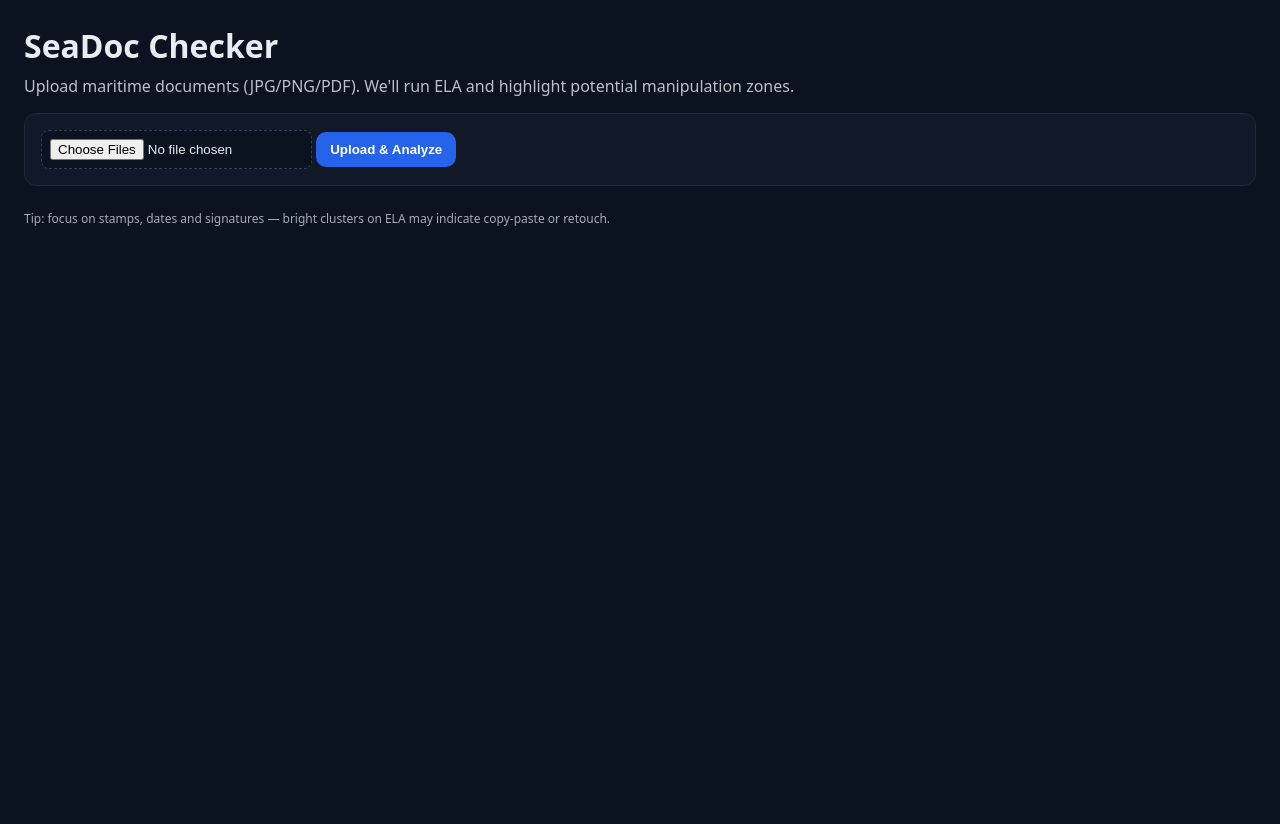
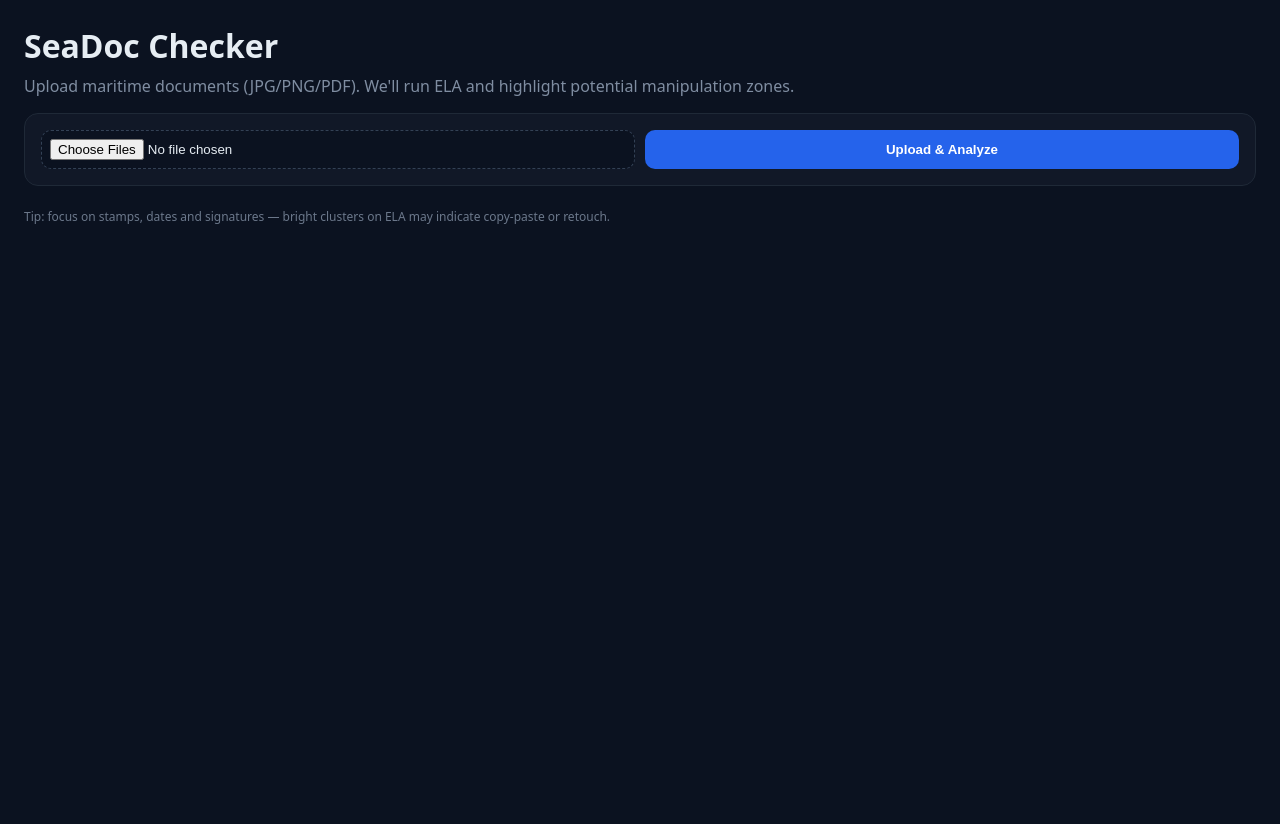
Before and after one commit to arsmars-cpu/checker_marine, a Flask app: page / in a window 1280 px wide. Before the commit the page ends 226 px from the top, so only its background shows below. Run offline with Flask 3, Linux system fonts and the light colour scheme.

Commit message:
index.html

```diff
--- a/templates/index.html
+++ b/templates/index.html
@@ -5,40 +5,90 @@
   <meta name="viewport" content="width=device-width, initial-scale=1"/>
   <title>SeaDoc Checker — Document Forensics</title>
   <style>
-    body{font-family:system-ui,-apple-system,Segoe UI,Roboto,Ubuntu,sans-serif; margin:24px; background:#0b1220; color:#e6edf3;}
-    h1{margin:0 0 8px 0;}
-    .sub{opacity:.8; margin-bottom:16px;}
-    .card{background:#111827; border:1px solid #1f2937; border-radius:12px; padding:16px; margin:12px 0;}
-    .grid{display:grid; grid-template-columns: repeat(auto-fill, minmax(280px,1fr)); gap:12px;}
-    .imgbox{background:#0d1322; border:1px solid #243045; border-radius:10px; padding:8px;}
-    img{max-width:100%; border-radius:8px; display:block;}
-    .label{font-size:12px; opacity:.85; margin:6px 0 2px;}
-    .summary{font-size:13px; color:#a7f3d0; margin-top:6px;}
-    .footer{opacity:.7; font-size:12px; margin-top:24px;}
-    .btn{background:#2563eb; border:none; color:white; padding:10px 14px; border-radius:10px; cursor:pointer; font-weight:600;}
-    .btn:disabled{opacity:.6; cursor:not-allowed;}
-    input[type=file]{padding:8px; border-radius:8px; background:#0b1220; border:1px dashed #334155; color:#e6edf3;}
+    :root{
+      --bg:#0b1220;--panel:#111827;--line:#1f2937;--ink:#e6edf3;--muted:#94a3b8;
+      --chip:#0d1322;--chipLine:#243045;--accent:#2563eb;--good:#34d399;--warn:#f59e0b;--bad:#ef4444;
+    }
+    *{box-sizing:border-box}
+    html,body{height:100%}
+    body{
+      font-family:system-ui,-apple-system,Segoe UI,Roboto,Ubuntu,sans-serif;
+      margin:24px; background:var(--bg); color:var(--ink);
+    }
+    h1{margin:0 0 8px 0}
+    .sub{opacity:.85; margin-bottom:16px; color:var(--muted)}
+    .panel{background:var(--panel); border:1px solid var(--line); border-radius:14px; padding:16px; margin:12px 0}
+    .grid{display:grid; grid-template-columns:repeat(auto-fill,minmax(290px,1fr)); gap:14px}
+    .imgbox{background:var(--chip); border:1px solid var(--chipLine); border-radius:10px; padding:8px}
+    img{max-width:100%; border-radius:8px; display:block}
+    .label{font-size:12px; opacity:.9; margin:6px 0 8px}
+    .summary{font-size:13px; margin-top:8px}
+    .summary strong{color:#cbd5e1}
+    .verdict-low{color:var(--good)}
+    .verdict-med{color:var(--warn)}
+    .verdict-high{color:var(--bad)}
+    .footer{opacity:.7; font-size:12px; margin-top:22px; color:var(--muted)}
+    .btn{background:var(--accent); border:none; color:white; padding:10px 14px; border-radius:10px; cursor:pointer; font-weight:600}
+    .btn:disabled{opacity:.6; cursor:not-allowed}
+    input[type=file]{padding:8px; border-radius:10px; background:var(--bg); border:1px dashed #334155; color:var(--ink)}
+    details{background:#0c1426; border:1px solid #1e293b; border-radius:10px; padding:10px; margin-top:10px}
+    summary{cursor:pointer; color:#cbd5e1}
+    pre{white-space:pre-wrap; word-break:break-word; margin:8px 0 0 0}
+    .row{display:grid; grid-template-columns:1fr 1fr; gap:10px}
+    @media (max-width:720px){.row{grid-template-columns:1fr}}
   </style>
 </head>
 <body>
   <h1>SeaDoc Checker</h1>
   <div class="sub">Upload maritime documents (JPG/PNG/PDF). We'll run ELA and highlight potential manipulation zones.</div>
-  <div class="card">
+
+  <div class="panel">
     <form action="/analyze" method="post" enctype="multipart/form-data">
-      <input type="file" name="file" multiple required>
-      <button class="btn" type="submit">Upload & Analyze</button>
+      <div class="row">
+        <input type="file" name="file" multiple required>
+        <button class="btn" type="submit">Upload & Analyze</button>
+      </div>
     </form>
-    {% if message %}<div class="sub" style="margin-top:8px">{{ message }}</div>{% endif %}
+    {% if message %}
+      <div class="sub" style="margin-top:8px">{{ message }}</div>
+    {% endif %}
   </div>
 
   {% if results %}
   <div class="grid">
     {% for r in results %}
-      <div class="card">
+      <div class="panel">
         <div class="label">{{ r.label }}</div>
+
         <div class="imgbox"><img src="{{ r.original }}" alt="original"></div>
-        <div class="imgbox" style="margin-top:8px"><img src="{{ r.ela }}" alt="ela"></div>
-        <div class="summary">🔎 {{ r.summary }}</div>
+
+        {% if r.ela %}
+          <div class="imgbox" style="margin-top:8px"><img src="{{ r.ela }}" alt="ELA preview"></div>
+        {% endif %}
+
+        {% if r.mask %}
+          <div class="imgbox" style="margin-top:8px"><img src="{{ r.mask }}" alt="Regions mask"></div>
+        {% endif %}
+
+        <div class="summary">
+          {% set v = (r.verdict or 'Low')|string|lower %}
+          <div>
+            <strong>Verdict:</strong>
+            <span class="verdict-{% if 'high' in v %}high{% elif 'med' in v %}med{% else %}low{% endif %}">
+              {{ r.verdict or 'Low (no clear edits)' }}
+            </span>
+          </div>
+          <div><strong>Suspicious:</strong> {{ (r.suspicious_percent or 0)|round(1) }}%</div>
+          <div><strong>Regions:</strong> {{ (r.regions or [])|length }}</div>
+          {% if r.summary %}
+            <div style="margin-top:6px">🔎 {{ r.summary }}</div>
+          {% endif %}
+        </div>
+
+        <details>
+          <summary>Raw</summary>
+          <pre>{{ r | tojson(indent=2) }}</pre>
+        </details>
       </div>
     {% endfor %}
   </div>
```
